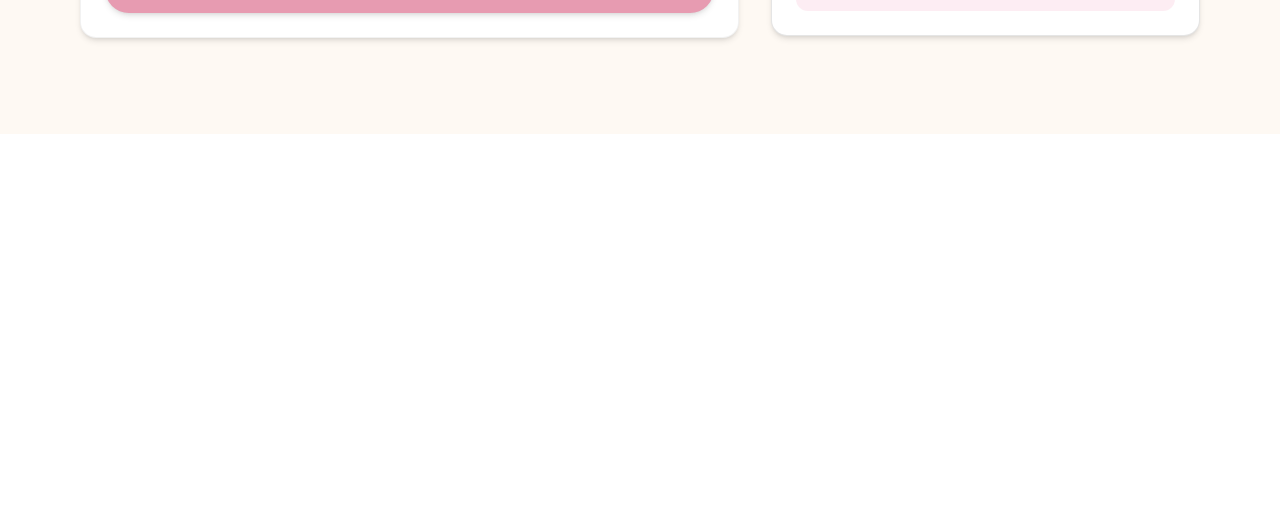
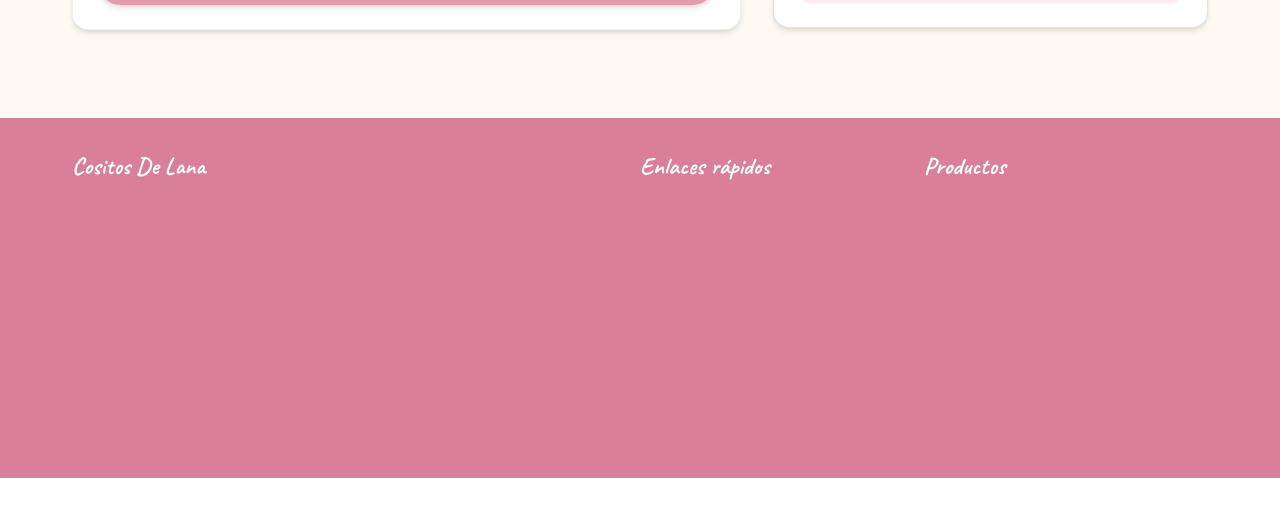
Before and after one commit to OutziderDev/CositosDeLana, an Astro site: page / in a window 1280 px wide. Shown: the part 2542-3058 px from the top of the page. After the commit the page ends 3020 px from the top, so only its background shows below. Built offline with nearby package versions, Linux system fonts and the light colour scheme; Astro itself is replaced by a stand-in of ours.

Commit message:
Feat: mejorar el README.md y ajustar estilos en las secciones de Contacto y Footer

```diff
--- a/src/sections/Contact.astro
+++ b/src/sections/Contact.astro
@@ -2,7 +2,7 @@
 
 ---
 <section id="contactame" class="py-20 w-full bg-crema overflow-hidden">
-  <div class="max-w-6xl mx-auto p-4">
+  <div class="max-w-6xl mx-auto p-2">
     <h2 class="text-pinky-regular text-center text-6xl font-caveat font-bold select-none">Contáctame</h2>
     <p class="text-center text-text-dark font-nunito text-pretty text-xl mt-10 select-none">¿Interesado en alguno de mis productos o quieres algo personalizado? <br> ¡Envíame un mensaje y te responderé a la brevedad!</p>
 
--- a/src/sections/Footer.astro
+++ b/src/sections/Footer.astro
@@ -1,6 +1,18 @@
 ---
 
 ---
-<footer class="h-screen w-full">
-
+<footer class="w-full h-90 overflow-hidden bg-pinky-dark text-white">
+  <div class="max-w-6xl mx-auto p-2">
+    <div class="grid grid-cols-1 md:grid-cols-4 mt-6">
+      <div class="col-span-2">
+        <h3 class="font-caveat font-bold text-2xl">Cositos De Lana</h3>
+      </div>
+      <div>
+        <h3 class="font-caveat font-bold text-2xl"> Enlaces rápidos </h3>
+      </div>
+      <div>
+        <h3 class="font-caveat font-bold text-2xl"> Productos </h3>
+      </div>
+    </div>
+  </div>
 </footer>
```
Also changed, not shown: README.md.
